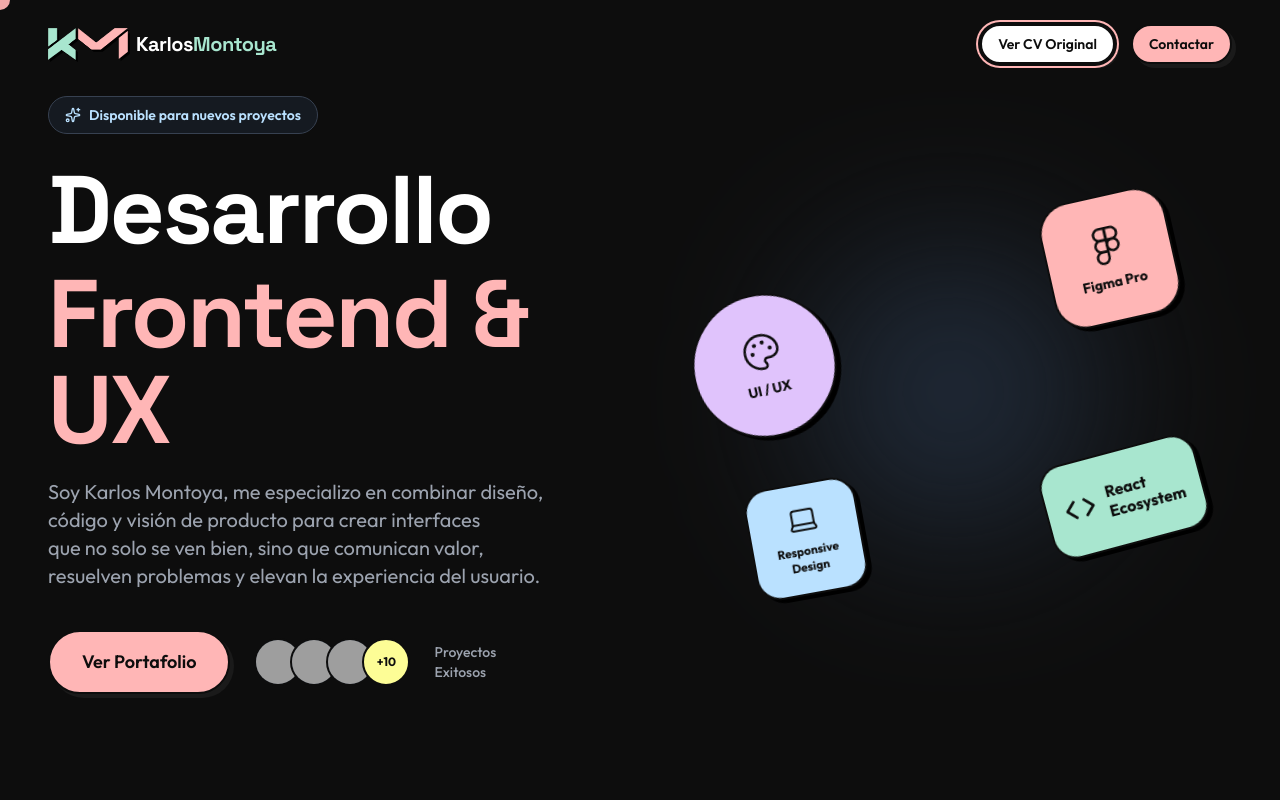
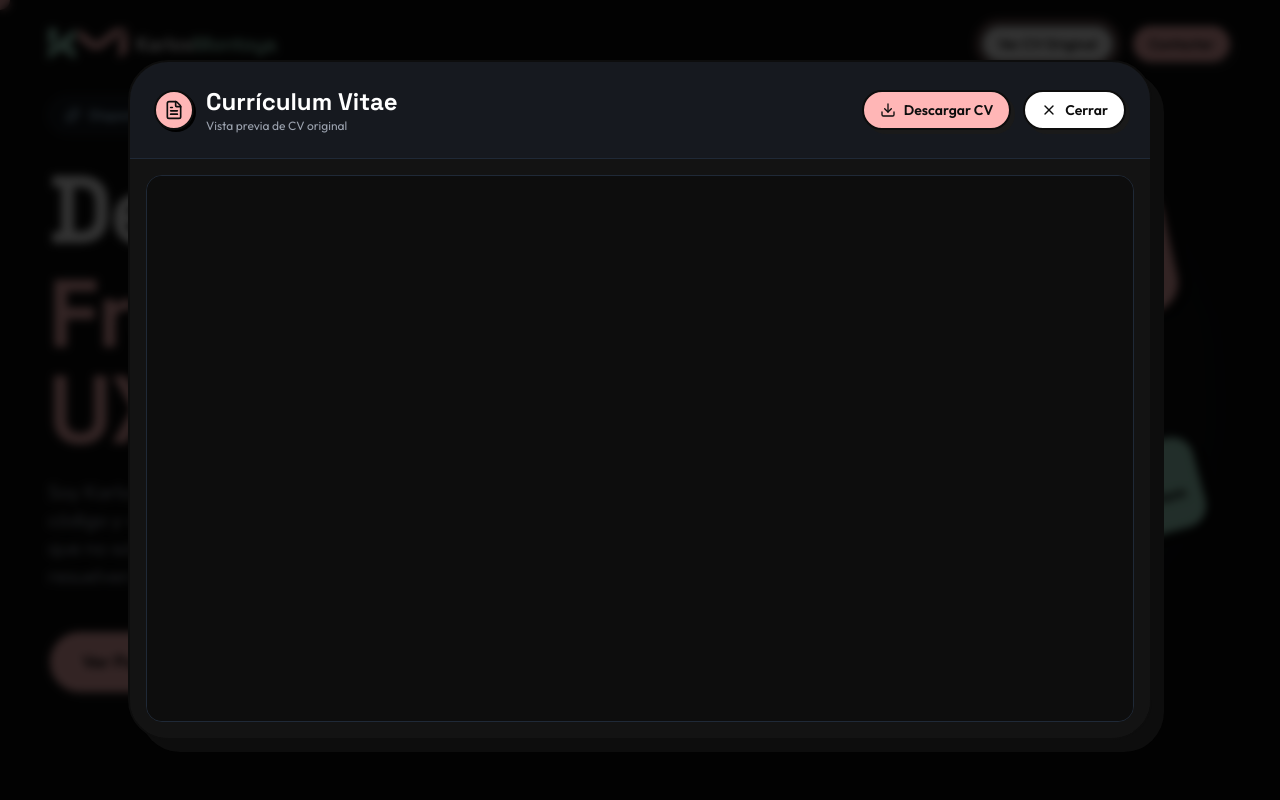
Before and after one commit to KarlosMontoya91/karlosconk, a React (Vite) app: page / in a window 1280 px wide. Both pictures are taken after a click on the button "Ver CV Original". Shown: the top 800 px of the page. Built offline with nearby package versions, Linux system fonts and the light colour scheme; grey boxes are pictures that could not be loaded.

Commit message:
feat: agregar modal de vista previa de CV y script de Google Analytics

```diff
--- a/index.html
+++ b/index.html
@@ -11,6 +11,15 @@
   <link rel="apple-touch-icon" href="/KM_logo.png" />
 
   <title>Karlos Montoya - Especialista UX/UI & Frontend Developer</title>
+  <!-- Google tag (gtag.js) -->
+  <script async src="https://www.googletagmanager.com/gtag/js?id=G-BBWBHSGF9H"></script>
+  <script>
+    window.dataLayer = window.dataLayer || [];
+    function gtag(){dataLayer.push(arguments);}
+    gtag('js', new Date());
+
+    gtag('config', 'G-BBWBHSGF9H');
+  </script>
 </head>
 
 <body>
--- a/src/App.tsx
+++ b/src/App.tsx
@@ -1,3 +1,4 @@
+import { useState } from 'react';
 import { Header } from './components/layout/Header';
 import { Footer } from './components/layout/Footer';
 import { CursorFollower } from './components/ui/CursorFollower';
@@ -7,12 +8,15 @@ import { SkillsSection } from './components/sections/SkillsSection';
 import { ExperienceProfile } from './components/sections/ExperienceProfile';
 import { PortfolioSection } from './components/sections/PortfolioSection';
 import { FinalCTA } from './components/sections/FinalCTA';
+import { CVModal } from './components/ui/CVModal';
 
 function App() {
+  const [isCVModalOpen, setIsCVModalOpen] = useState(false);
+
   return (
     <div className="bg-dark min-h-screen text-slate-100 selection:bg-accent-coral selection:text-black font-sans">
       <CursorFollower />
-      <Header />
+      <Header onOpenCV={() => setIsCVModalOpen(true)} />
 
       <main>
         <HeroSection />
@@ -24,6 +28,8 @@ function App() {
       </main>
 
       <Footer />
+
+      <CVModal isOpen={isCVModalOpen} onClose={() => setIsCVModalOpen(false)} />
     </div>
   );
 }
--- a/src/components/layout/Header.tsx
+++ b/src/components/layout/Header.tsx
@@ -2,7 +2,11 @@ import { useEffect, useRef, useState } from 'react';
 import gsap from 'gsap';
 import { MagneticButton } from '../ui/MagneticButton';
 
-export const Header = () => {
+interface HeaderProps {
+    onOpenCV: () => void;
+}
+
+export const Header = ({ onOpenCV }: HeaderProps) => {
     const headerRef = useRef<HTMLElement>(null);
     const [isScrolled, setIsScrolled] = useState(false);
 
@@ -43,7 +47,7 @@ export const Header = () => {
                 </a>
 
                 <div className="flex items-center gap-4">
-                    <MagneticButton variant="secondary" size="sm" onClick={() => window.open('https://karlosmontoya91.github.io/Karlos_Montoya_CV/', '_blank')}>
+                    <MagneticButton variant="secondary" size="sm" onClick={onOpenCV}>
                         Ver CV Original
                     </MagneticButton>
                     <MagneticButton variant="primary" size="sm" onClick={() => window.open('https://wa.me/528132765166', '_blank')}>
--- a/src/components/sections/FinalCTA.tsx
+++ b/src/components/sections/FinalCTA.tsx
@@ -45,14 +45,14 @@ export const FinalCTA = () => {
                         </div>
 
                         <h2 className="font-display font-bold text-5xl md:text-7xl text-dark mb-6 leading-[0.9] tracking-tight text-balance">
-                            ¿Listo para dar el siguiente paso?
+                            El siguiente gran paso comienza aquí.
                         </h2>
 
                         <p className="text-xl md:text-2xl text-dark/80 font-sans font-medium mb-10 max-w-2xl text-balance">
                             Conversemos sobre cómo puedo aportar valor a tu proyecto o negocio.
                         </p>
 
-                        <MagneticButton size="lg" variant="secondary" onClick={() => window.open('https://wa.me/528120344995', '_blank')}>
+                        <MagneticButton size="lg" variant="secondary" onClick={() => window.open('https://wa.me/528132765166', '_blank')}>
                             Hablemos ahora mismo
                         </MagneticButton>
                     </div>
--- /dev/null
+++ b/src/components/ui/CVModal.tsx
@@ -0,0 +1,136 @@
+import React, { useEffect, useState } from 'react';
+import { X, Download, FileText } from 'lucide-react';
+import { MagneticButton } from './MagneticButton';
+import { cn } from '../../utils/cn';
+
+interface CVModalProps {
+    isOpen: boolean;
+    onClose: () => void;
+}
+
+export const CVModal: React.FC<CVModalProps> = ({ isOpen, onClose }) => {
+    const [shouldRenderIframe, setShouldRenderIframe] = useState(false);
+
+    useEffect(() => {
+        if (isOpen) {
+            setShouldRenderIframe(true);
+            // Disable body scroll when modal is open
+            document.body.style.overflow = 'hidden';
+        } else {
+            // Restore body scroll
+            document.body.style.overflow = 'unset';
+        }
+        return () => {
+            document.body.style.overflow = 'unset';
+            // Clean up cursor follower hiding just in case
+            document.body.classList.remove('hide-custom-cursor');
+        };
+    }, [isOpen]);
+
+    const pdfUrl = `${import.meta.env.BASE_URL}CV_Carlos__Montoya.pdf`;
+
+    return (
+        <div
+            className={cn(
+                "fixed inset-0 z-[9999] flex items-center justify-center p-4 md:p-8 transition-all duration-300 ease-out",
+                isOpen ? "opacity-100 pointer-events-auto" : "opacity-0 pointer-events-none"
+            )}
+        >
+            {/* Backdrop */}
+            <div
+                className="absolute inset-0 bg-black/80 backdrop-blur-sm"
+                onClick={onClose}
+            />
+
+            {/* Modal Box */}
+            <div
+                className={cn(
+                    "relative w-full max-w-5xl h-[85vh] bg-card border-2 border-dark text-white rounded-[2rem] md:rounded-[2.5rem] flex flex-col shadow-[12px_12px_0px_#0d0d0d] overflow-hidden z-10 transition-all duration-500 ease-out transform",
+                    isOpen ? "scale-100 translate-y-0 opacity-100" : "scale-95 translate-y-8 opacity-0"
+                )}
+            >
+                {/* Header */}
+                <div className="flex items-center justify-between p-6 border-b border-gray-800 bg-gray-900/40">
+                    <div className="flex items-center gap-3">
+                        <div className="w-10 h-10 rounded-full bg-accent-coral flex items-center justify-center border-2 border-dark shadow-[2px_2px_0px_#000]">
+                            <FileText className="text-dark" size={20} />
+                        </div>
+                        <div>
+                            <h3 className="font-display font-bold text-xl md:text-2xl text-white leading-tight">
+                                Currículum Vitae
+                            </h3>
+                            <p className="text-xs text-gray-400 font-sans hidden sm:block">
+                                Vista previa de CV original
+                            </p>
+                        </div>
+                    </div>
+
+                    <div className="flex items-center gap-3">
+                        {/* Download Button (desktop only, hidden on mobile in header, shown in body/footer) */}
+                        <a href={pdfUrl} download="CV_Carlos_Alonso_Cruz_Montoya.pdf" className="hidden sm:block">
+                            <MagneticButton variant="primary" size="sm" className="gap-2">
+                                <Download size={16} />
+                                <span>Descargar CV</span>
+                            </MagneticButton>
+                        </a>
+
+                        {/* Close Button */}
+                        <MagneticButton variant="secondary" size="sm" onClick={onClose} className="gap-2">
+                            <X size={16} />
+                            <span>Cerrar</span>
+                        </MagneticButton>
+                    </div>
+                </div>
+
+                {/* PDF Viewer Body */}
+                <div className="flex-1 bg-dark/50 relative p-4 flex flex-col items-center justify-center overflow-hidden">
+                    {shouldRenderIframe ? (
+                        <div className="w-full h-full flex flex-col items-center justify-center rounded-2xl overflow-hidden border border-gray-800 bg-[#121212]">
+                            {/* PDF iframe viewer */}
+                            <iframe
+                                src={`${pdfUrl}#toolbar=0`}
+                                className="w-full h-full border-none hidden md:block"
+                                title="CV Carlos Montoya Preview"
+                                onMouseEnter={() => document.body.classList.add('hide-custom-cursor')}
+                                onMouseLeave={() => document.body.classList.remove('hide-custom-cursor')}
+                            />
+
+                            {/* Fallback layout for mobile devices / small screens where inline PDFs aren't reliable */}
+                            <div className="md:hidden flex flex-col items-center justify-center text-center p-6 h-full">
+                                <div className="w-20 h-20 bg-accent-coral/25 rounded-full flex items-center justify-center border border-accent-coral mb-6 animate-pulse">
+                                    <FileText className="text-accent-coral" size={40} />
+                                </div>
+                                <h4 className="font-display font-bold text-xl text-white mb-2">
+                                    Visualización en Dispositivo Móvil
+                                </h4>
+                                <p className="text-gray-400 font-sans text-sm max-w-xs mb-8">
+                                    Los navegadores móviles suelen requerir la descarga del archivo para poder leerlo correctamente.
+                                </p>
+                                <a href={pdfUrl} download="CV_Carlos_Alonso_Cruz_Montoya.pdf">
+                                    <MagneticButton variant="primary" size="md" className="gap-2">
+                                        <Download size={18} />
+                                        <span>Descargar CV Completo</span>
+                                    </MagneticButton>
+                                </a>
+                            </div>
+                        </div>
+                    ) : (
+                        <div className="text-gray-500 animate-pulse font-sans">
+                            Cargando vista previa...
+                        </div>
+                    )}
+                </div>
+
+                {/* Mobile direct download bar */}
+                <div className="sm:hidden flex justify-center p-4 border-t border-gray-800 bg-gray-900/20">
+                    <a href={pdfUrl} download="CV_Carlos_Alonso_Cruz_Montoya.pdf" className="w-full">
+                        <button className="w-full bg-accent-coral text-dark border-2 border-dark shadow-[4px_4px_0px_#1a1a1a] font-sans font-semibold py-3 px-6 rounded-[2rem] flex items-center justify-center gap-2">
+                            <Download size={18} />
+                            <span>Descargar CV</span>
+                        </button>
+                    </a>
+                </div>
+            </div>
+        </div>
+    );
+};
--- a/src/components/ui/CursorFollower.tsx
+++ b/src/components/ui/CursorFollower.tsx
@@ -105,7 +105,7 @@ export const CursorFollower = () => {
     return (
         <div
             ref={cursorRef}
-            className="fixed top-0 left-0 w-5 h-5 rounded-full bg-accent-coral pointer-events-none z-[9999] opacity-0 mix-blend-difference hidden md:block"
+            className="custom-cursor-follower fixed top-0 left-0 w-5 h-5 rounded-full bg-accent-coral pointer-events-none z-[9999] opacity-0 mix-blend-difference hidden md:block"
             style={{ willChange: 'transform' }}
         />
     );
--- a/src/index.css
+++ b/src/index.css
@@ -25,3 +25,18 @@
     cursor: none;
   }
 }
+
+/* Ocultar el cursor personalizado cuando se pasa el mouse por encima del visualizador del PDF */
+body.hide-custom-cursor .custom-cursor-follower {
+  opacity: 0 !important;
+  visibility: hidden !important;
+}
+
+@media (pointer: fine) {
+  body.hide-custom-cursor,
+  body.hide-custom-cursor a,
+  body.hide-custom-cursor button,
+  body.hide-custom-cursor [role="button"] {
+    cursor: auto !important;
+  }
+}
```
Also changed, not shown: 1 other file (tests, documents, lock files or other folders).
